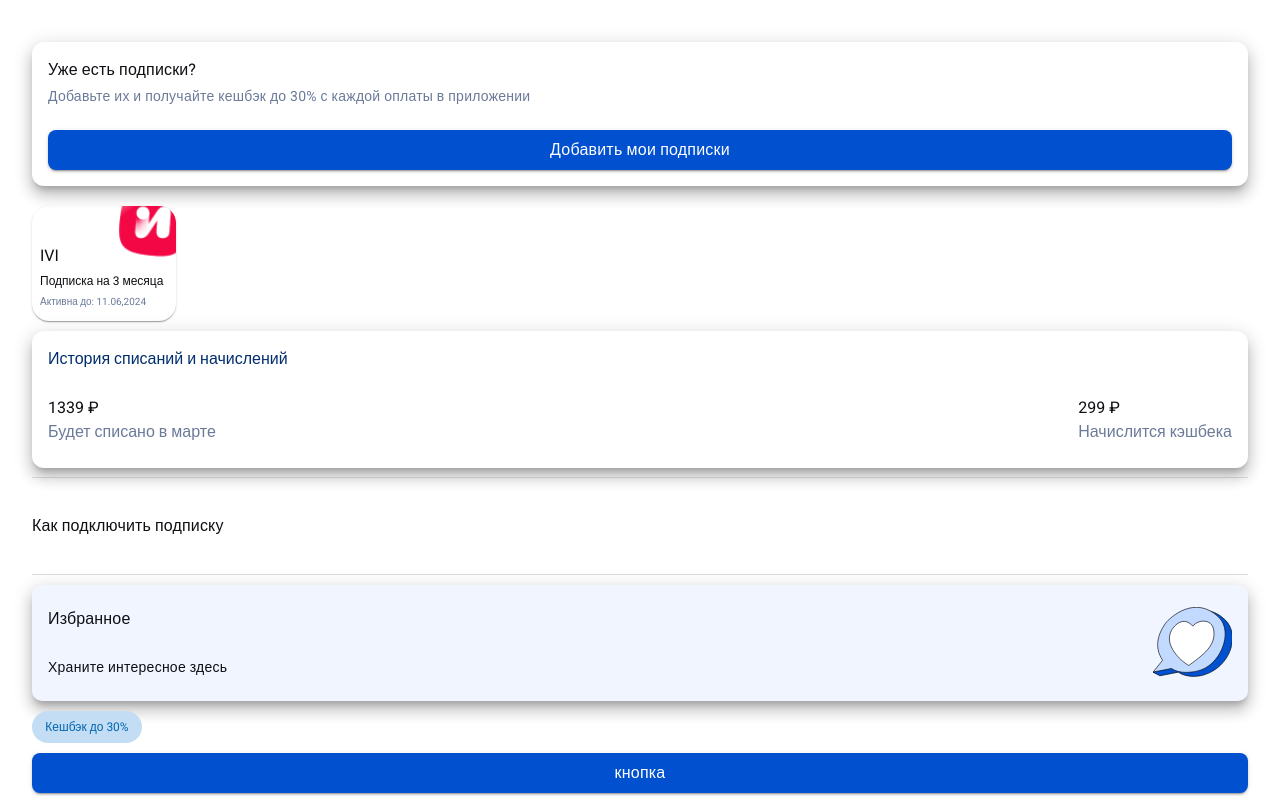
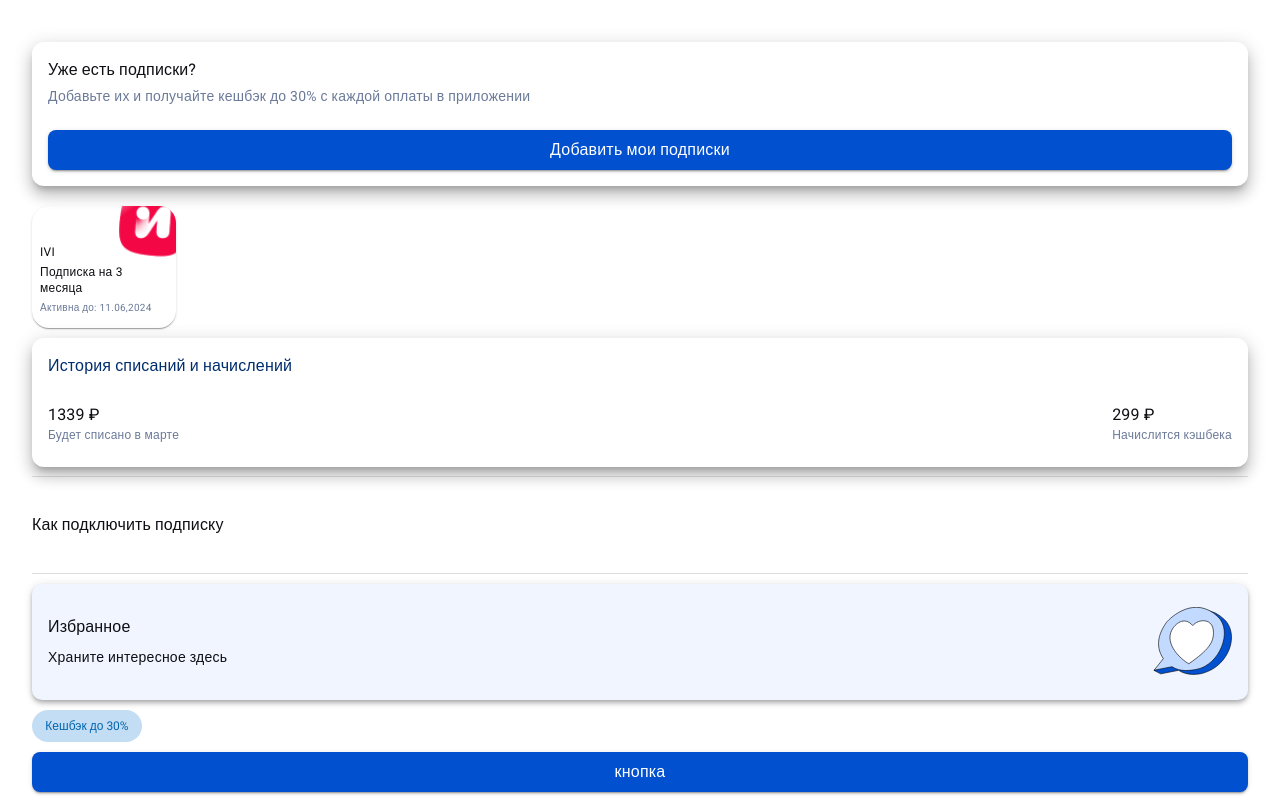
Before and after one commit to margo-yunanova/pay2u-subscriptions-hackathon, a React (Vite) app: page / in a window 1280 px wide. Shown: the top 800 px of the page. Built offline with nearby package versions, Linux system fonts and the light colour scheme; some icons are missing; a web font is replaced by a local one.

Commit message:
refactor: typography

```diff
--- a/src/app/themes/typography.ts
+++ b/src/app/themes/typography.ts
@@ -25,10 +25,30 @@ export const typography = {
     color: palette.text?.greyDusk1,
     fontWeight: '400',
   },
+  body1: {
+    fontSize: '12px',
+    lineHeight: '16px',
+    letterSpacing: '0.25px',
+    fontWeight: '400',
+  },
+  body2: {
+    fontSize: '12px',
+    lineHeight: '16px',
+    letterSpacing: '0.25px',
+    color: palette.text?.greyDusk1,
+    fontWeight: '400',
+  },
   button: {
     fontSize: '16px',
     lineHeight: '24px',
     letterSpacing: '0.2px',
     fontWeight: '500',
   },
+  link: {
+    fontSize: '14px',
+    lineHeight: '20px',
+    letterSpacing: '0.25px',
+    fontWeight: '400',
+    color: '#2A3CE0',
+  },
 };
--- a/src/widgets/main-card/MainCard.tsx
+++ b/src/widgets/main-card/MainCard.tsx
@@ -3,7 +3,6 @@ import Box from '@mui/material/Box';
 import CardContent from '@mui/material/CardContent';
 import CardMedia from '@mui/material/CardMedia';
 import Typography from '@mui/material/Typography';
-import { useTheme } from '@mui/material/styles';
 import { FC } from 'react';
 import heart from '../../assets/heart.svg';
 
@@ -23,10 +22,8 @@ export const MainCard: FC<MainCardProps> = ({
   subtitle = 'Храните интересное здесь',
   image = heart,
 }) => {
-  const theme = useTheme();
-
   return (
-    <StyledMainCard elevation={10}>
+    <StyledMainCard elevation={4}>
       <CardContent
         sx={{
           display: 'flex',
@@ -40,7 +37,7 @@ export const MainCard: FC<MainCardProps> = ({
           sx={{
             display: 'flex',
             flexDirection: 'column',
-            justifyContent: 'space-between',
+            justifyContent: 'space-evenly',
           }}
         >
           <Typography
@@ -63,7 +60,7 @@ export const MainCard: FC<MainCardProps> = ({
 
         <CardMedia
           component="img"
-          sx={{ width: '79px', height: '70px' }}
+          sx={{ width: '79px', height: '70px', objectFit: 'contain' }}
           image={image}
           alt="Сердце"
         />
--- a/src/widgets/summary-payment-history/SummaryPaymentHistory.tsx
+++ b/src/widgets/summary-payment-history/SummaryPaymentHistory.tsx
@@ -35,7 +35,10 @@ export const SummaryPaymentHistory: FC<SummaryPaymentHistoryProps> = () => {
             justifyContent: 'space-between',
           }}
         >
-          <Typography sx={{ color: theme.palette.text.brandDayDark }}>
+          <Typography
+            variant="h3"
+            sx={{ color: theme.palette.text.brandDayDark }}
+          >
             История списаний и начислений
           </Typography>
           <IconButton
@@ -56,10 +59,8 @@ export const SummaryPaymentHistory: FC<SummaryPaymentHistoryProps> = () => {
               flexDirection: 'column',
             }}
           >
-            <Typography>1339 ₽</Typography>
-            <Typography
-              sx={{ padding: '0px', color: theme.palette.text.greyDusk1 }}
-            >
+            <Typography variant="h3">1339 ₽</Typography>
+            <Typography variant="body2" sx={{ padding: '0px' }}>
               Будет списано в марте
             </Typography>
           </Box>
@@ -69,10 +70,8 @@ export const SummaryPaymentHistory: FC<SummaryPaymentHistoryProps> = () => {
               flexDirection: 'column',
             }}
           >
-            <Typography>299 ₽</Typography>
-            <Typography
-              sx={{ padding: '0px', color: theme.palette.text.greyDusk1 }}
-            >
+            <Typography variant="h3">299 ₽</Typography>
+            <Typography variant="body2" sx={{ padding: '0px' }}>
               Начислится кэшбека
             </Typography>
           </Box>
```
Also changed, not shown: src/app/themes/type.ts (+14 -0 lines).
